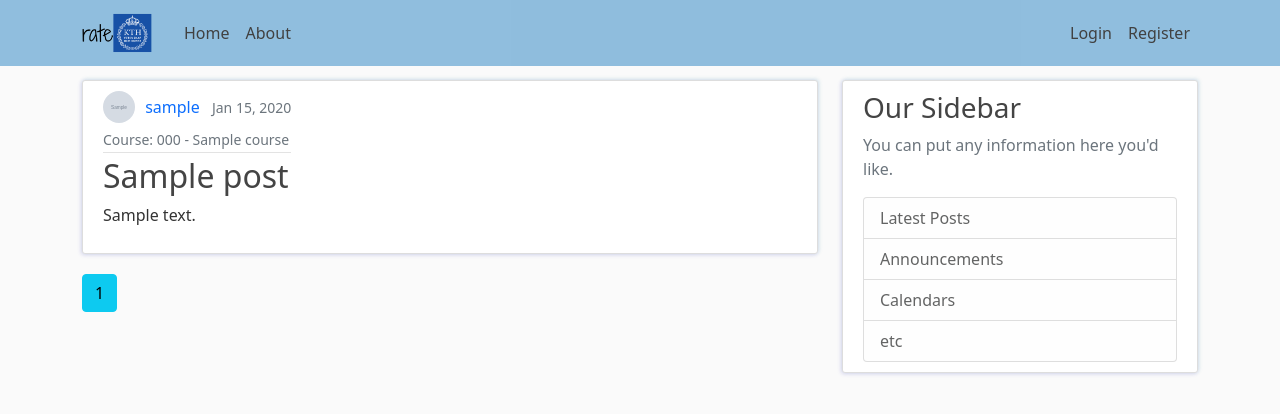
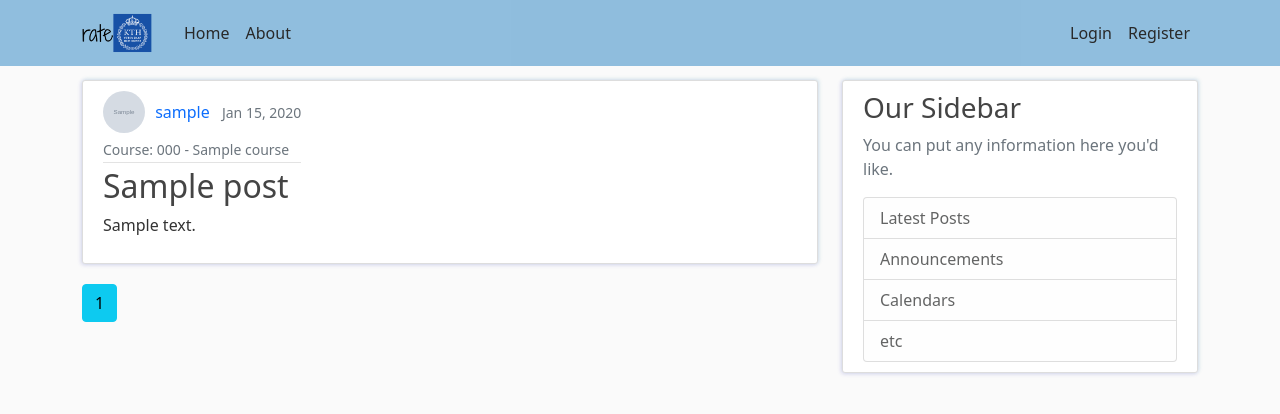
Before and after one commit to hi-aryan/social-network, a Flask app: page / in a window 1280 px wide. Shown: the top 414 px of the page. Run offline with Flask 3, Linux system fonts and the light colour scheme; tables that the repository leaves empty hold one stand-in row (values such as "Sample post"); grey boxes marked "Sample" are stand-in pictures.

Commit message:
some random stuff

```diff
--- a/flasknetwork/models.py
+++ b/flasknetwork/models.py
@@ -54,7 +54,7 @@ class User(db.Model, UserMixin): # the *table* name is 'user' by default, not 'U
         return User.query.get(user_id)
 
     def __repr__(self):
-        return f"User properties: ('{self.username}', '{self.email}', '{self.image_file}', '{self.email_verified}', program ID: '{self.program_id}')"
+        return f"User properties: (ID: '{self.id}', '{self.username}', '{self.email}', '{self.image_file}', '{self.email_verified}', program ID: '{self.program_id}')"
 
 
 class Post(db.Model):
--- a/flasknetwork/static/css/main.css
+++ b/flasknetwork/static/css/main.css
@@ -13,11 +13,11 @@ h1, h2, h3, h4, h5, h6 {
 }
 
 .site-header .navbar-nav .nav-link {
-  color: #414141;
+  color: #292929;
 }
 
 .site-header .navbar-nav .nav-link:hover {
-  color: #000000;
+  color: #266296;
 }
 
 .site-header .navbar-nav .nav-link.active {
@@ -54,8 +54,8 @@ a.article-title:hover {
 }
 
 .article-img {
-  height: 32px;
-  width: 32px;
+  height: 42px;
+  width: 42px;
   margin-right: 6px;
   margin-bottom: 4px;
   vertical-align: middle;
```
Also changed, not shown: usefulSHELL.md (+6 -0 lines), flasknetwork/static/profile_pics/default2manSMALL.png (added), flasknetwork/static/profile_pics/default2wmnSMALL.png (added), flasknetwork/static/profile_pics/default3man.png (added), flasknetwork/static/profile_pics/default3wmn.png (added), flasknetwork/static/profile_pics/e0d3bc964b8e4c97.png (deleted), instance/site.db, 1 other file.
